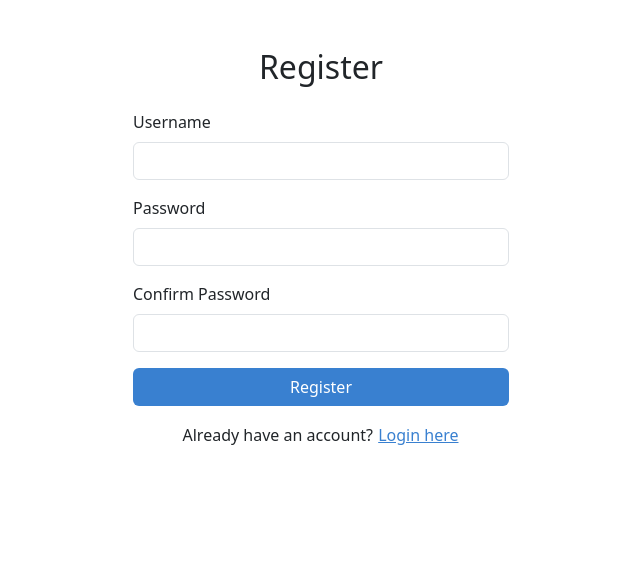
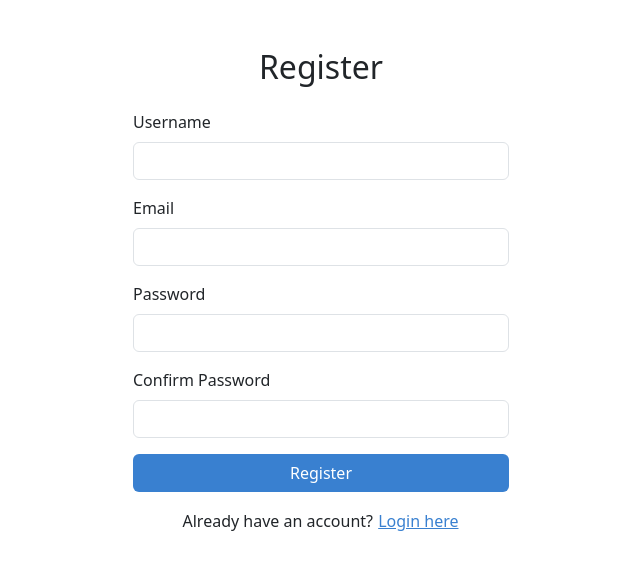
Before and after one commit to wenthingteo/FYP_DesignSensei, a React (Create React App) app in the folder frontend/: page /register in a window 1280 px wide. Shown: the top 570 px of the page, without its empty margins (319-959 px from the left). Built offline with nearby package versions, Linux system fonts and the light colour scheme; no server answers.

Commit message:
complete register function

```diff
--- a/frontend/src/pages/RegisterPage.jsx
+++ b/frontend/src/pages/RegisterPage.jsx
@@ -3,6 +3,7 @@ import { useNavigate } from "react-router-dom";
 
 function RegisterPage() {
   const [username, setUsername] = useState("");
+  const [email, setEmail] = useState(""); // New state for email
   const [password, setPassword] = useState("");
   const [confirmPassword, setConfirmPassword] = useState("");
   const [errorMsg, setErrorMsg] = useState("");
@@ -24,7 +25,8 @@ function RegisterPage() {
         headers: {
           "Content-Type": "application/json",
         },
-        body: JSON.stringify({ username, password }),
+        // Include email in the request body
+        body: JSON.stringify({ username, email, password1: password, password2: confirmPassword }),
       });
 
       const data = await response.json();
@@ -33,6 +35,7 @@ function RegisterPage() {
         console.log("Registration success:", data);
         navigate("/login");
       } else {
+        // The backend uses 'error' key for error messages, so we use that.
         setErrorMsg(data.error || "Registration failed.");
       }
     } catch (error) {
@@ -64,6 +67,19 @@ function RegisterPage() {
           />
         </div>
 
+        {/* Email Input - Added this section */}
+        <div className="mb-3">
+          <label htmlFor="email" className="form-label">Email</label>
+          <input
+            type="email"
+            id="email"
+            className="form-control"
+            value={email}
+            onChange={(e) => setEmail(e.target.value)}
+            required
+          />
+        </div>
+
         {/* Password Input */}
         <div className="mb-3">
           <label htmlFor="password" className="form-label">Password</label>
@@ -91,9 +107,11 @@ function RegisterPage() {
         </div>
 
         {/* Register Button */}
-        <button type="submit" className="btn bg-blue-dark text-white w-100"
-            onMouseEnter={(e) => (e.currentTarget.style.backgroundColor = '#2C5E97')}
-            onMouseLeave={(e) => (e.currentTarget.style.backgroundColor = '#3980D0')}
+        <button
+          type="submit"
+          className="btn bg-blue-dark text-white w-100"
+          onMouseEnter={(e) => (e.currentTarget.style.backgroundColor = '#2C5E97')}
+          onMouseLeave={(e) => (e.currentTarget.style.backgroundColor = '#3980D0')}
         >
           Register
         </button>
```
